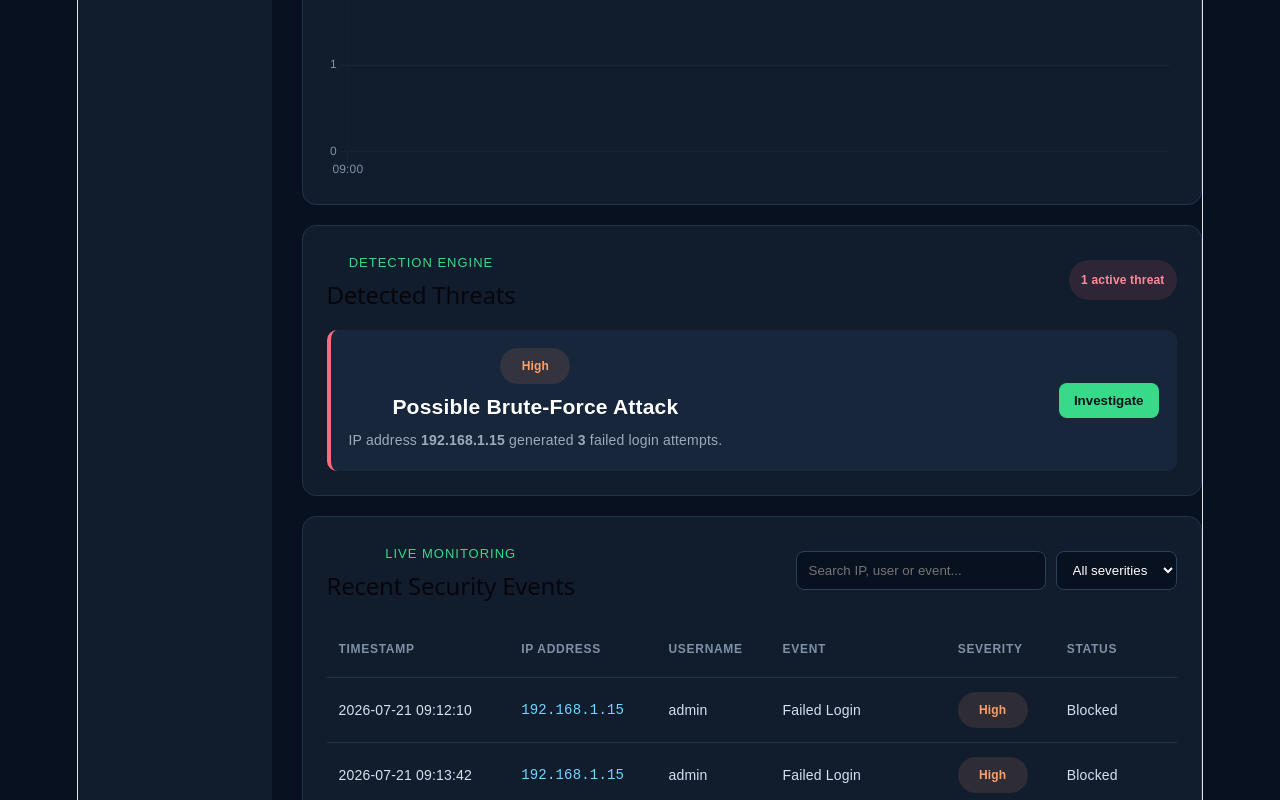
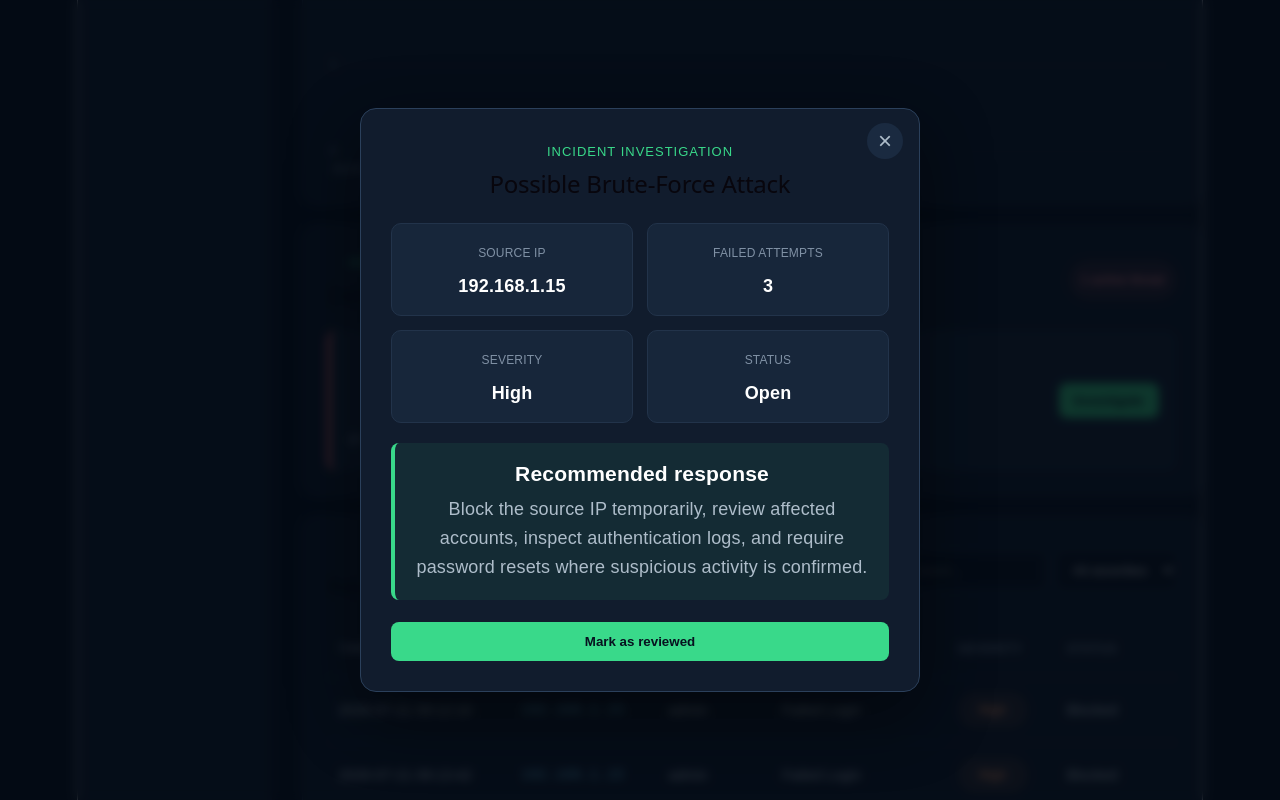
Before and after one commit to thivyan17/CyberWatch, a React (Vite) app: page / in a window 1280 px wide. Both pictures are taken after a click on the button "Investigate". Shown: the part 880-1680 px from the top of the page. Built offline with nearby package versions, Linux system fonts and the light colour scheme.

Commit message:
Add threat investigation modal

```diff
--- a/src/App.css
+++ b/src/App.css
@@ -436,3 +436,114 @@ tbody tr:hover {
     grid-template-columns: 1fr;
   }
 }
+
+.modal-overlay {
+  position: fixed;
+  inset: 0;
+  z-index: 1000;
+  display: grid;
+  place-items: center;
+  padding: 20px;
+  background: rgba(3, 9, 18, 0.78);
+  backdrop-filter: blur(5px);
+}
+
+.threat-modal {
+  position: relative;
+  width: min(560px, 100%);
+  padding: 30px;
+  color: white;
+  background: #111c2d;
+  border: 1px solid #2b405b;
+  border-radius: 16px;
+  box-shadow: 0 24px 70px rgba(0, 0, 0, 0.45);
+}
+
+.threat-modal h2 {
+  margin: 5px 0 24px;
+}
+
+.modal-close {
+  position: absolute;
+  top: 14px;
+  right: 16px;
+  width: 36px;
+  height: 36px;
+  color: #aebdca;
+  background: #1a2a40;
+  border: none;
+  border-radius: 50%;
+  font-size: 24px;
+  cursor: pointer;
+}
+
+.modal-close:hover {
+  color: white;
+  background: #263a55;
+}
+
+.modal-details {
+  display: grid;
+  grid-template-columns: repeat(2, 1fr);
+  gap: 14px;
+}
+
+.modal-details div {
+  padding: 16px;
+  background: #17263a;
+  border: 1px solid #22334a;
+  border-radius: 10px;
+}
+
+.modal-details span {
+  display: block;
+  margin-bottom: 7px;
+  color: #8091a5;
+  font-size: 12px;
+  text-transform: uppercase;
+}
+
+.modal-details strong {
+  color: #ffffff;
+  word-break: break-word;
+}
+
+.recommendation-box {
+  margin-top: 20px;
+  padding: 18px;
+  background: rgba(57, 217, 138, 0.08);
+  border-left: 4px solid #39d98a;
+  border-radius: 8px;
+}
+
+.recommendation-box h3 {
+  margin: 0 0 8px;
+}
+
+.recommendation-box p {
+  margin: 0;
+  color: #aebdca;
+  line-height: 1.6;
+}
+
+.modal-action {
+  width: 100%;
+  margin-top: 22px;
+  padding: 12px;
+  color: #07111f;
+  background: #39d98a;
+  border: none;
+  border-radius: 8px;
+  font-weight: bold;
+  cursor: pointer;
+}
+
+.modal-action:hover {
+  filter: brightness(1.08);
+}
+
+@media (max-width: 600px) {
+  .modal-details {
+    grid-template-columns: 1fr;
+  }
+}
--- a/src/components/ThreatAlerts.jsx
+++ b/src/components/ThreatAlerts.jsx
@@ -1,9 +1,12 @@
+import { useState } from "react";
 import { detectThreats } from "../utils/detectThreats";
 
 function ThreatAlerts({ logs }) {
   const threats = detectThreats(logs);
+  const [selectedThreat, setSelectedThreat] = useState(null);
 
   return (
+    <>
       <section className="threat-section">
         <div className="section-heading">
           <div>
@@ -35,7 +38,12 @@ function ThreatAlerts({ logs }) {
                   </p>
                 </div>
 
-              <button type="button">Investigate</button>
+                <button
+                  type="button"
+                  onClick={() => setSelectedThreat(threat)}
+                >
+                  Investigate
+                </button>
               </article>
             ))
           ) : (
@@ -43,6 +51,70 @@ function ThreatAlerts({ logs }) {
           )}
         </div>
       </section>
+
+      {selectedThreat && (
+        <div
+          className="modal-overlay"
+          onClick={() => setSelectedThreat(null)}
+        >
+          <div
+            className="threat-modal"
+            onClick={(event) => event.stopPropagation()}
+          >
+            <button
+              type="button"
+              className="modal-close"
+              onClick={() => setSelectedThreat(null)}
+              aria-label="Close threat details"
+            >
+              ×
+            </button>
+
+            <p className="page-label">Incident investigation</p>
+            <h2>{selectedThreat.type}</h2>
+
+            <div className="modal-details">
+              <div>
+                <span>Source IP</span>
+                <strong>{selectedThreat.ipAddress}</strong>
+              </div>
+
+              <div>
+                <span>Failed attempts</span>
+                <strong>{selectedThreat.attempts}</strong>
+              </div>
+
+              <div>
+                <span>Severity</span>
+                <strong>{selectedThreat.severity}</strong>
+              </div>
+
+              <div>
+                <span>Status</span>
+                <strong>{selectedThreat.status}</strong>
+              </div>
+            </div>
+
+            <div className="recommendation-box">
+              <h3>Recommended response</h3>
+              <p>
+                Block the source IP temporarily, review affected accounts,
+                inspect authentication logs, and require password resets where
+                suspicious activity is confirmed.
+              </p>
+            </div>
+
+            <button
+              type="button"
+              className="modal-action"
+              onClick={() => setSelectedThreat(null)}
+            >
+              Mark as reviewed
+            </button>
+          </div>
+        </div>
+      )}
+    </>
   );
 }
 
```
Lines whose indentation alone changed are shown as unchanged.
